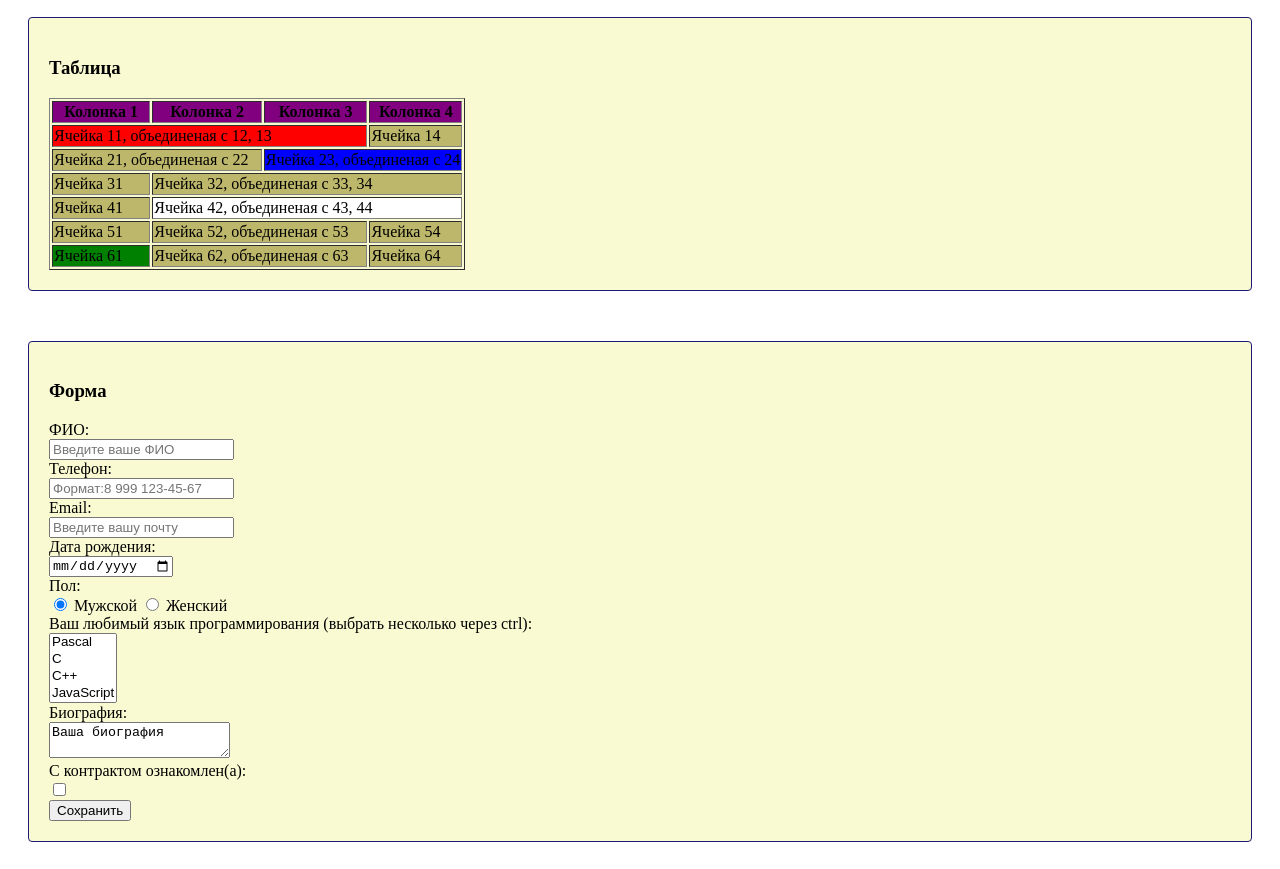
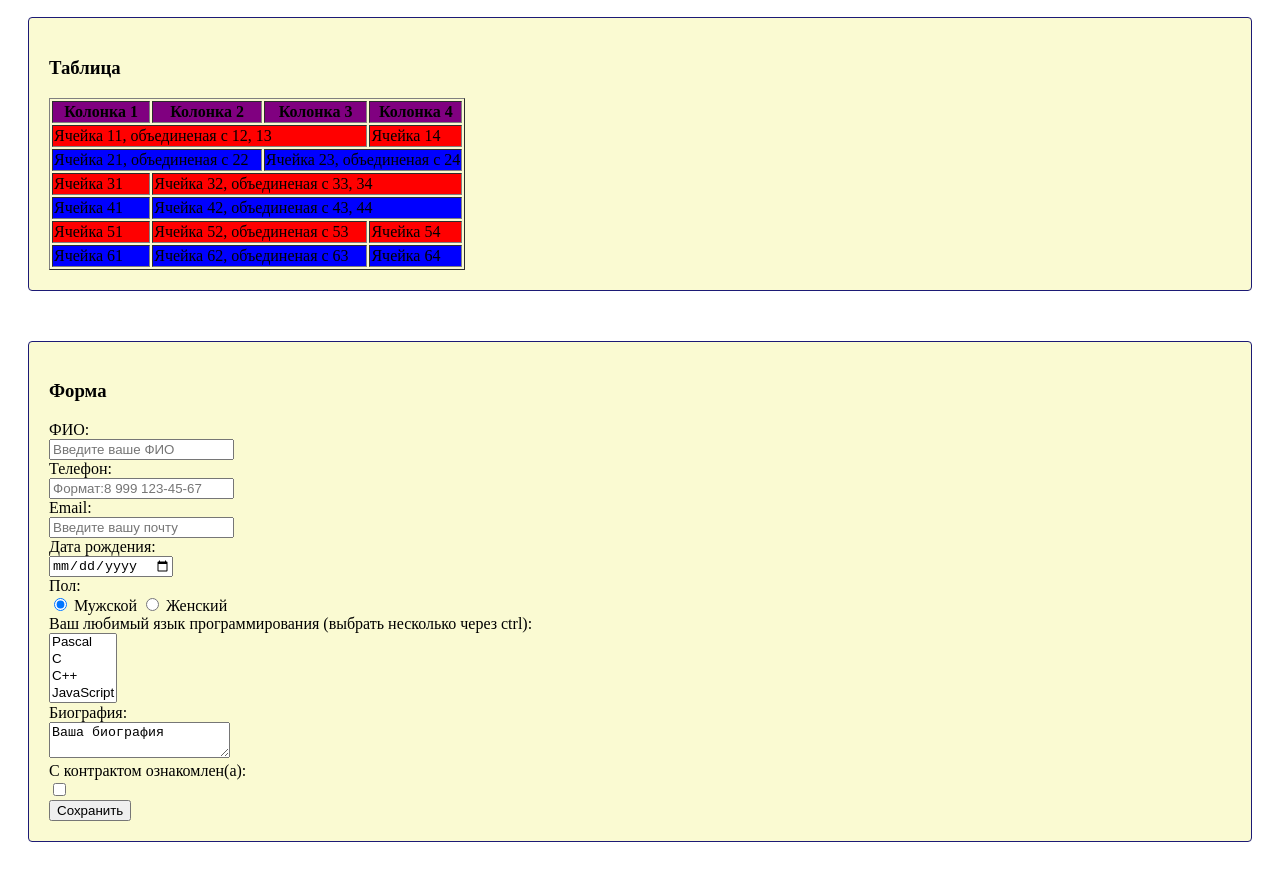
Before and after one commit to ikuza47/vuzlectionwebsite, a plain HTML site: page index.html in a window 1280 px wide. Shown: the part 1440-2309 px from the top of the page. Drawn offline with Linux system fonts and the light colour scheme.

Commit message:
Add files via upload

```diff
--- a/index.html
+++ b/index.html
@@ -147,29 +147,29 @@
     <tbody>
     <tr>
       <td colspan="3" style="background:red;">Ячейка 11, объединеная с 12, 13</td>
-      <td>Ячейка 14</td>
+      <td style="background:red;">Ячейка 14</td>
     </tr>
     <tr>
-      <td colspan="2">Ячейка 21, объединеная с 22</td>
+      <td colspan="2" style="background:blue;">Ячейка 21, объединеная с 22</td>
       <td colspan="2" style="background:blue;">Ячейка 23, объединеная с 24</td>
     </tr>
     <tr>
-      <td>Ячейка 31</td>
-      <td colspan="3">Ячейка 32, объединеная с 33, 34</td>
+      <td style="background:red;">Ячейка 31</td>
+      <td colspan="3" style="background:red;">Ячейка 32, объединеная с 33, 34</td>
     </tr>
     <tr>
-      <td>Ячейка 41</td>
-      <td colspan="3" style="background:white;">Ячейка 42, объединеная с 43, 44</td>
+      <td style="background:blue;">Ячейка 41</td>
+      <td colspan="3" style="background:blue;">Ячейка 42, объединеная с 43, 44</td>
     </tr>
     <tr>
-      <td>Ячейка 51</td>
-      <td colspan="2">Ячейка 52, объединеная с 53</td>
-      <td>Ячейка 54</td>
+      <td style="background:red;">Ячейка 51</td>
+      <td colspan="2" style="background:red;">Ячейка 52, объединеная с 53</td>
+      <td style="background:red;">Ячейка 54</td>
     </tr>
     <tr>
-      <td style="background:green;">Ячейка 61</td>
-      <td colspan="2">Ячейка 62, объединеная с 63</td>
-      <td>Ячейка 64</td>
+      <td style="background:blue;">Ячейка 61</td>
+      <td colspan="2" style="background:blue;">Ячейка 62, объединеная с 63</td>
+      <td style="background:blue;">Ячейка 64</td>
     </tr>
     </tbody>
   </table>
```
